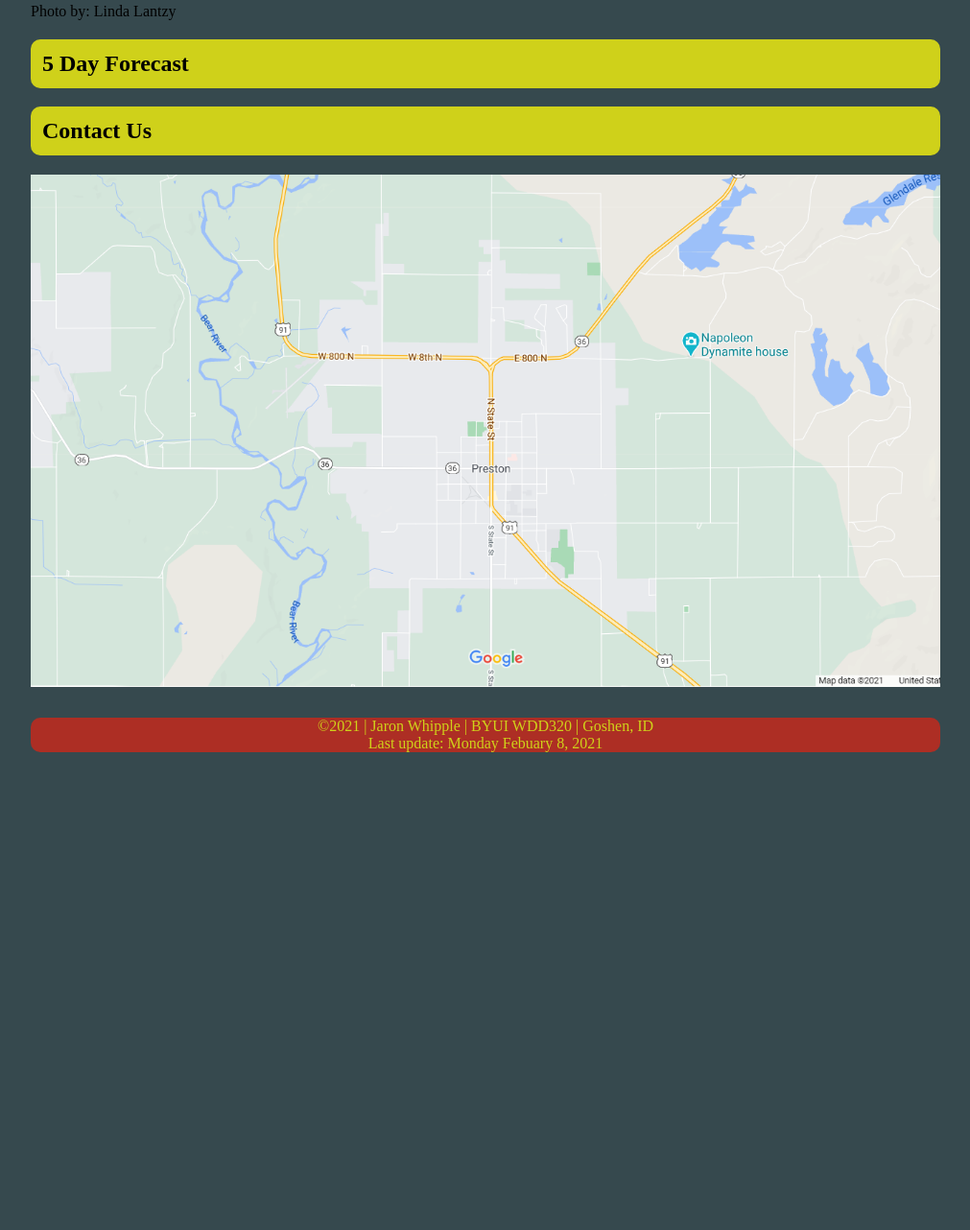
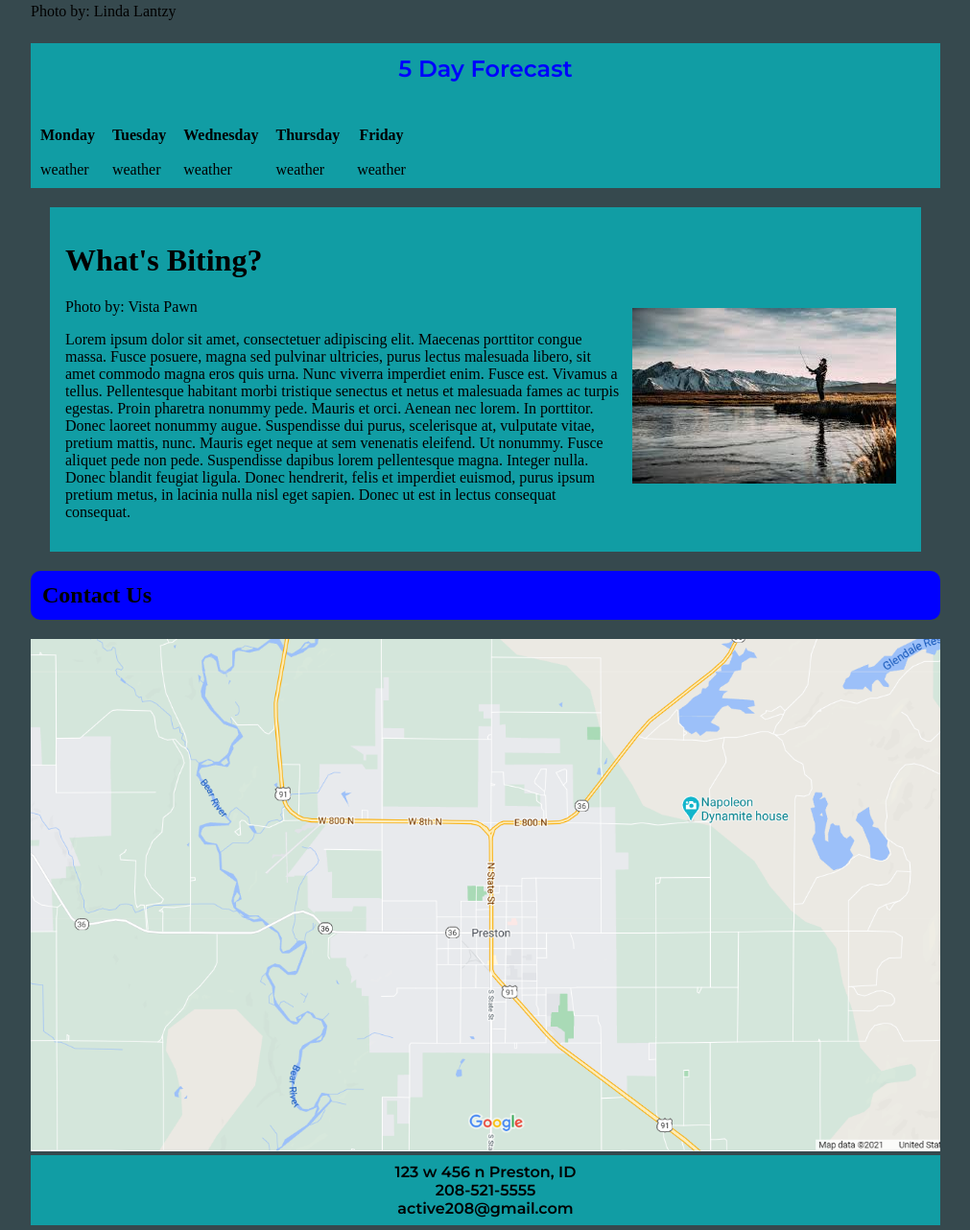
Before and after one commit to jaronwhipple2022/jaronwhipple2022.github.io, a plain HTML site: page lesson5/preston-5.html in a window 1280 px wide. Shown: the part 938-2220 px from the top of the page at 96% size, without its empty margins (134-1145 px from the left). Before the commit the page ends 1730 px from the top, so only its background shows below. Drawn offline with Linux system fonts and the light colour scheme.

Commit message:
more updates

```diff
--- a/lesson5/css/small.css
+++ b/lesson5/css/small.css
@@ -95,14 +95,28 @@ header img {
 .summary {
 
     background-color: #119da4;
-    opacity: 0.8;
+    opacity: 0.7;
     display: grid;
     padding: .5em;
     font-family: 'Montserrat', sans-serif;
 }
+.forecast {
+    background-color: #119da4;
+    justify-content: center;
+}
+h3 {
+    text-align: center;
+    color: blue;
+    font-size: 1.5rem;
+    padding: .5em;
+    font-family: 'Montserrat', sans-serif;
+}
 
+th,td {
+    padding: .5em;
+}
 h2 {
-    background-color: #cfd11a;
+    background-color: blue;
     border-radius: 10px;
     padding: .5em;
 }
@@ -124,7 +138,25 @@ footer {
 body {
     background-color: #36494e;
 }
+.fishpic{
+    float: right;
+    margin: 10px;
+}
 
+.article {
+    background-color: #119da4;
+    padding: 1em;
+    text-align: left;
+    margin: 20px;
+
+}
+.contactinfo {
+    background-color: #119da4;
+    text-align: center;
+    display: grid;
+    padding: .5em;
+    font-family: 'Montserrat', sans-serif;
+}
 .mappic {
     width:100%;
 }
--- a/lesson5/preston-5.html
+++ b/lesson5/preston-5.html
@@ -50,15 +50,44 @@
         <img class="mainpic" src="images/foster.jpg" alt="Twin Lakes Picture"/>
         <figcaption>Photo by: Linda Lantzy</figcaption>
 
+
         <div class="forecast">
-            <h2>5 Day Forecast</h2>
+            <h3>5 Day Forecast</h3>
+            <table>
+                <tr>
+                    <th>Monday</th>
+                    <th>Tuesday</th>
+                    <th>Wednesday</th>
+                    <th>Thursday</th>
+                    <th>Friday</th>
+                </tr>
+                <tr>
+                    <td>weather</td>
+                    <td>weather</td>
+                    <td>weather</td>
+                    <td>weather</td>
+                    <td>weather</td>
+                </tr>
+            </table>
         </div>
-        <div class="Article">
+        <div class="article">
+            <h1>What's Biting?</h1>
+            <img class='fishpic' src='images/fishing.jpg' alt='fishing picture'/>
+            <figcaption>Photo by: Vista Pawn</figcaption>
+            <p>Lorem ipsum dolor sit amet, consectetuer adipiscing elit. Maecenas porttitor congue massa. Fusce posuere, magna sed pulvinar ultricies, purus lectus malesuada libero, sit amet commodo magna eros quis urna. Nunc viverra imperdiet enim. Fusce est. Vivamus a tellus. Pellentesque habitant morbi tristique senectus et netus et malesuada fames ac turpis egestas.
+                Proin pharetra nonummy pede. Mauris et orci. Aenean nec lorem. In porttitor. Donec laoreet nonummy augue. Suspendisse dui purus, scelerisque at, vulputate vitae, pretium mattis, nunc. Mauris eget neque at sem venenatis eleifend.
+                Ut nonummy. Fusce aliquet pede non pede. Suspendisse dapibus lorem pellentesque magna. Integer nulla. Donec blandit feugiat ligula. Donec hendrerit, felis et imperdiet euismod, purus ipsum pretium metus, in lacinia nulla nisl eget sapien. Donec ut est in lectus consequat consequat.
+                </p>
 
         </div>
         <div class="map">
             <h2>Contact Us</h2>
             <img class="mappic" src="images/prestonmap.png" alt="map"/>
+            <section class="contactinfo">
+                <p2>123 w 456 n Preston, ID</p2>
+                <p2>208-521-5555</p2>
+                <p2>active208@gmail.com</p2>
+            </section>
         </div>
 
     </main>
```
Also changed, not shown: lesson5/images/fishing.jpg (added).
